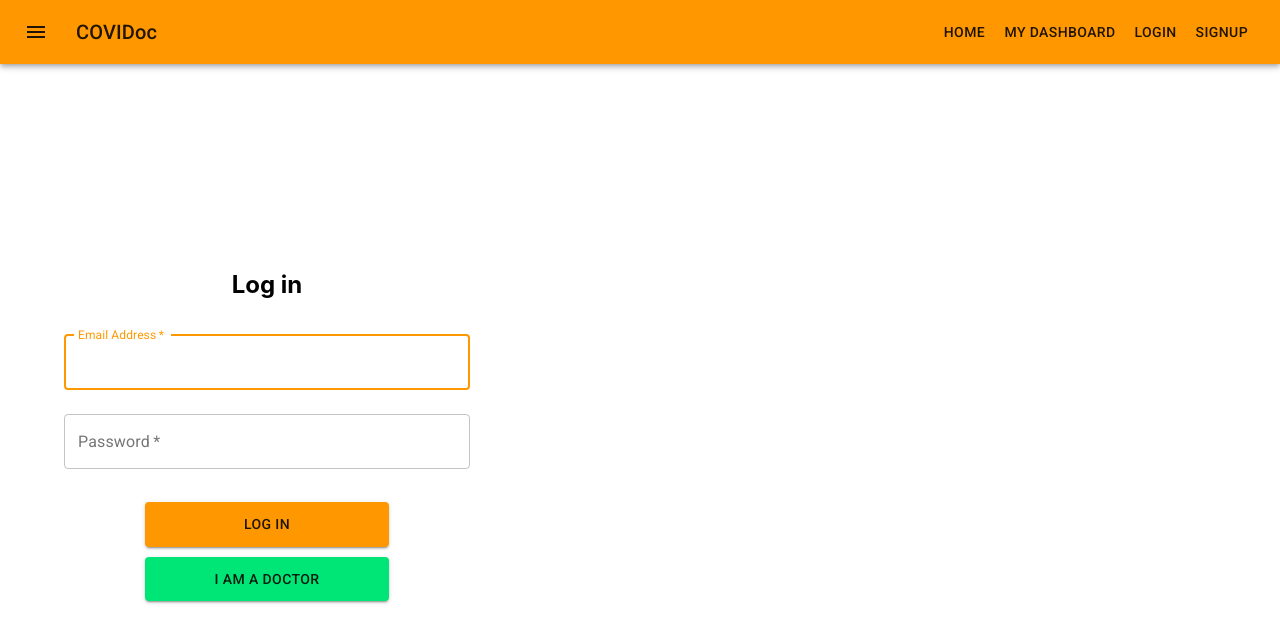
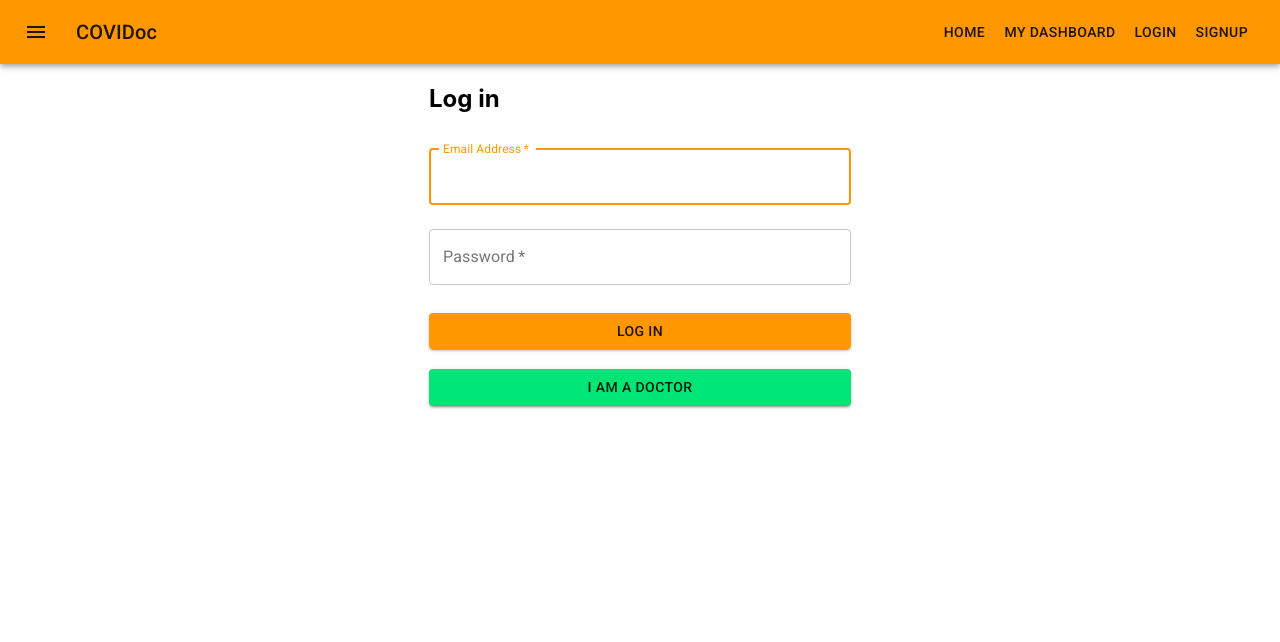
Before and after one commit to Robert-OP/hackthecrisis, a React (Create React App) app: page /login in a window 1280 px wide. Shown: the top 642 px of the page. Built offline with nearby package versions, Linux system fonts and the light colour scheme.

Commit message:
added alert breadcrumbs

```diff
--- a/package.json
+++ b/package.json
@@ -5,6 +5,7 @@
   "dependencies": {
     "@material-ui/core": "^4.9.9",
     "@material-ui/icons": "^4.9.1",
+    "@material-ui/lab": "^4.0.0-alpha.48",
     "@testing-library/jest-dom": "^4.2.4",
     "@testing-library/react": "^9.3.2",
     "@testing-library/user-event": "^7.1.2",
--- a/src/App.css
+++ b/src/App.css
@@ -4,30 +4,3 @@ body {
   width: 100%;
   height: 100%;
 }
-
-#dashboard-login {
-  height: 91vh;
-  width: 90%;
-  margin: 0 auto;
-  text-align: center;
-  display: flex;
-  align-items: center;
-}
-
-.button-select {
-  padding: 10px 20px;
-  border-radius: 2px;
-}
-
-#dashboardLoginForm input {
-  width: 80%;
-  margin: .6em auto;
-  padding: 5px 10px;
-  height: 26px;
-}
-
-#dashboardLoginForm button {
-  width: 60%;
-  padding: 10px 20px;
-  margin: 5px;
-}
--- /dev/null
+++ b/src/components/Alert.js
@@ -0,0 +1,8 @@
+import React from 'react';
+import MuiAlert from '@material-ui/lab/Alert';
+
+const Alert = (props) => {
+  return <MuiAlert elevation={6} variant="filled" {...props} />;
+};
+
+export default Alert;
--- a/src/pages/Login.js
+++ b/src/pages/Login.js
@@ -1,12 +1,15 @@
 import React from 'react';
 import { Box, Button, TextField } from '@material-ui/core';
 import { useHistory } from 'react-router-dom';
+import Grid from '@material-ui/core/Grid';
 import firebase from 'components/Firebase';
+import Alert from '../components/Alert';
 
 const Login = () => {
   const [form, setForm] = React.useState({
     email: '',
     password: '',
+    error: '',
   });
   const [type, setType] = React.useState('user');
   const history = useHistory();
@@ -22,15 +25,27 @@ const Login = () => {
   const onLogin = async () => {
     try {
       const response = await firebase.login(form.email, form.password);
+      setForm({ error: '' });
       console.log(response);
       history.push('/dashboard');
     } catch (error) {
-      console.error(error);
+      // console.error(error);
+      setForm({ error: error, email: '', password: '' });
     }
   };
 
   return (
-    <Box id="dashboard-login">
+    <Box>
+      <Grid container direction="row" justify="center" alignItems="center">
+        {form.error ? (
+          <Alert style={{ marginTop: '1rem' }} severity="error">
+            {form.error.message}
+          </Alert>
+        ) : (
+          ''
+        )}
+      </Grid>
+      <Grid container direction="row" justify="center" alignItems="center">
         <Box>
           <h2>Log in</h2>
           <Box>
@@ -62,22 +77,35 @@ const Login = () => {
                 onChange={handleChange('password')}
               />
 
-            <Box>
+              <Grid
+                container
+                direction="column"
+                justify="center"
+                alignItems="center"
+              >
                 <br />
-              <Button variant="contained" color="primary" onClick={onLogin}>
+                <Button
+                  fullWidth
+                  variant="contained"
+                  color="primary"
+                  onClick={onLogin}
+                >
                   Log in
                 </Button>
+                <br />
                 <Button
+                  fullWidth
                   variant="contained"
                   color="secondary"
                   onClick={() => onTypeChange()}
                 >
                   {type === 'user' ? 'I am a doctor' : 'I am a user'}
                 </Button>
-            </Box>
+              </Grid>
             </form>
           </Box>
         </Box>
+      </Grid>
     </Box>
   );
 };
--- a/src/pages/Signup.js
+++ b/src/pages/Signup.js
@@ -1,13 +1,15 @@
 import React from 'react';
-import { Button, Grid, TextField } from '@material-ui/core';
+import { Box, Button, Grid, TextField } from '@material-ui/core';
 import { useHistory } from 'react-router-dom';
 import firebase from 'components/Firebase';
+import Alert from '../components/Alert';
 
 const Signup = () => {
   const [form, setForm] = React.useState({
     email: '',
     password: '',
     confirmPassword: '',
+    error: '',
   });
   const history = useHistory();
 
@@ -15,22 +17,51 @@ const Signup = () => {
     setForm({ ...form, [prop]: event.target.value });
   };
 
-  const onRegister = async () => {
+  const onRegister = async (e) => {
+    e.preventDefault();
+    if (form.password === form.confirmPassword) {
       try {
-      await firebase.register({
+        const response = await firebase.register({
           email: form.email,
           password: form.password,
           role: 'user',
         });
+        setForm({ error: '' });
+        console.log(response);
         history.push('/dashboard');
       } catch (error) {
         console.error(error);
+        setForm({
+          error: error.message,
+          email: '',
+          password: '',
+          confirmPassword: '',
+        });
+      }
+    } else {
+      setForm({
+        error: 'Passwords do not match',
+        email: '',
+        password: '',
+        confirmPassword: '',
+      });
     }
   };
 
   return (
+    <Box>
+      <Grid container direction="row" justify="center" alignItems="center">
+        {form.error ? (
+          <Alert style={{ marginTop: '1rem' }} severity="error">
+            {form.error}
+          </Alert>
+        ) : (
+          ''
+        )}
+      </Grid>
       <Grid container direction="row" justify="center" alignItems="center">
         <form>
+          <h2>Sign up</h2>
           <TextField
             variant="outlined"
             margin="normal"
@@ -57,6 +88,19 @@ const Signup = () => {
             value={form.password}
             onChange={handleChange('password')}
           />
+          <TextField
+            variant="outlined"
+            margin="normal"
+            required
+            fullWidth
+            name="confirmPassword"
+            label="Confirm Password"
+            type="password"
+            id="confirmPassword"
+            autoComplete="current-password"
+            value={form.confirmPassword}
+            onChange={handleChange('confirmPassword')}
+          />
 
           <Grid
             container
@@ -69,7 +113,8 @@ const Signup = () => {
               fullWidth
               variant="contained"
               color="primary"
-            onClick={onRegister}
+              onClick={(e) => onRegister(e)}
+              type="submit"
             >
               Register
             </Button>
@@ -78,13 +123,16 @@ const Signup = () => {
               fullWidth
               variant="contained"
               color="secondary"
-            onClick={() => {}}
+              onClick={() => {
+                history.push('/login');
+              }}
             >
               Sign In
             </Button>
           </Grid>
         </form>
       </Grid>
+    </Box>
   );
 };
 
```
Also changed, not shown: 1 other file (tests, documents, lock files or other folders). Lines whose indentation alone changed are shown as unchanged.
